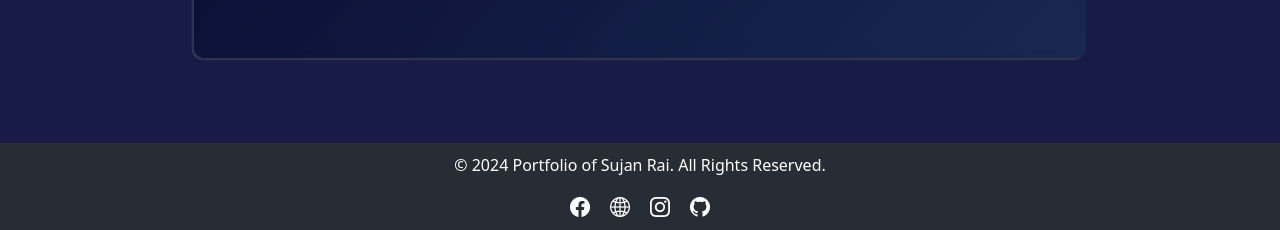
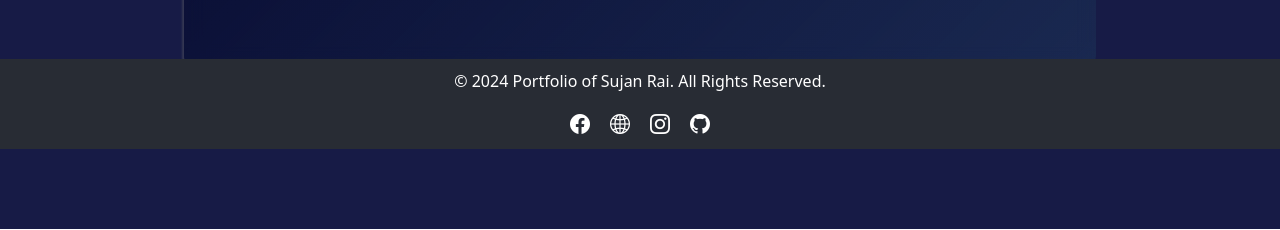
Before and after one commit to Sujan-Rai-426/Portfolio, a React (Vite) app in the folder Frontend/: page /contact in a window 1280 px wide. Shown: the part 651-881 px from the top of the page. Built offline with nearby package versions, Linux system fonts and the light colour scheme; no server answers; a web font is replaced by a local one.

Commit message:
Edit navbar and footer fixed position

```diff
--- a/Frontend/src/App.jsx
+++ b/Frontend/src/App.jsx
@@ -40,7 +40,7 @@ function App() {
       <Router>
         <Navbar mode={mode} toggleMode={toggleMode} />
 
-        <div className='container'>
+        <div className='container' style={{padding: '10vh 0'}}>
           <Routes >
               <Route exact path="/" element={<Home />} > </Route>
               {/* <Route exact path="/skill" element={<SkillAndService />} > </Route> */}
--- a/Frontend/src/styles/Footer.css
+++ b/Frontend/src/styles/Footer.css
@@ -7,11 +7,11 @@
     text-align: center;
     padding: 10px 0;
     margin-top: 2px;
-    top:100vh;
+    bottom: 0;
     left: 0;
     right: 0;
-    z-index: 10;
-    position : sticky;
+    z-index: 100;
+    position : fixed;
     gap: 5px;
 }
 
--- a/Frontend/src/styles/Navbar.css
+++ b/Frontend/src/styles/Navbar.css
@@ -11,7 +11,7 @@ nav{
     padding: 5px 0;
     width: 100%;
     display: flex;
-    position: sticky;
+    position: fixed;
     /* bottom: 100vh; */
     top: 0;
     left: 0;
@@ -91,8 +91,7 @@ nav li{
     nav{
         display: flex;
         color: rgb(5, 23, 26);
-        z-index: 10;
-
+        z-index: 100;
     }
     nav .nav-left{
         font-size: 1.4rem;
```
